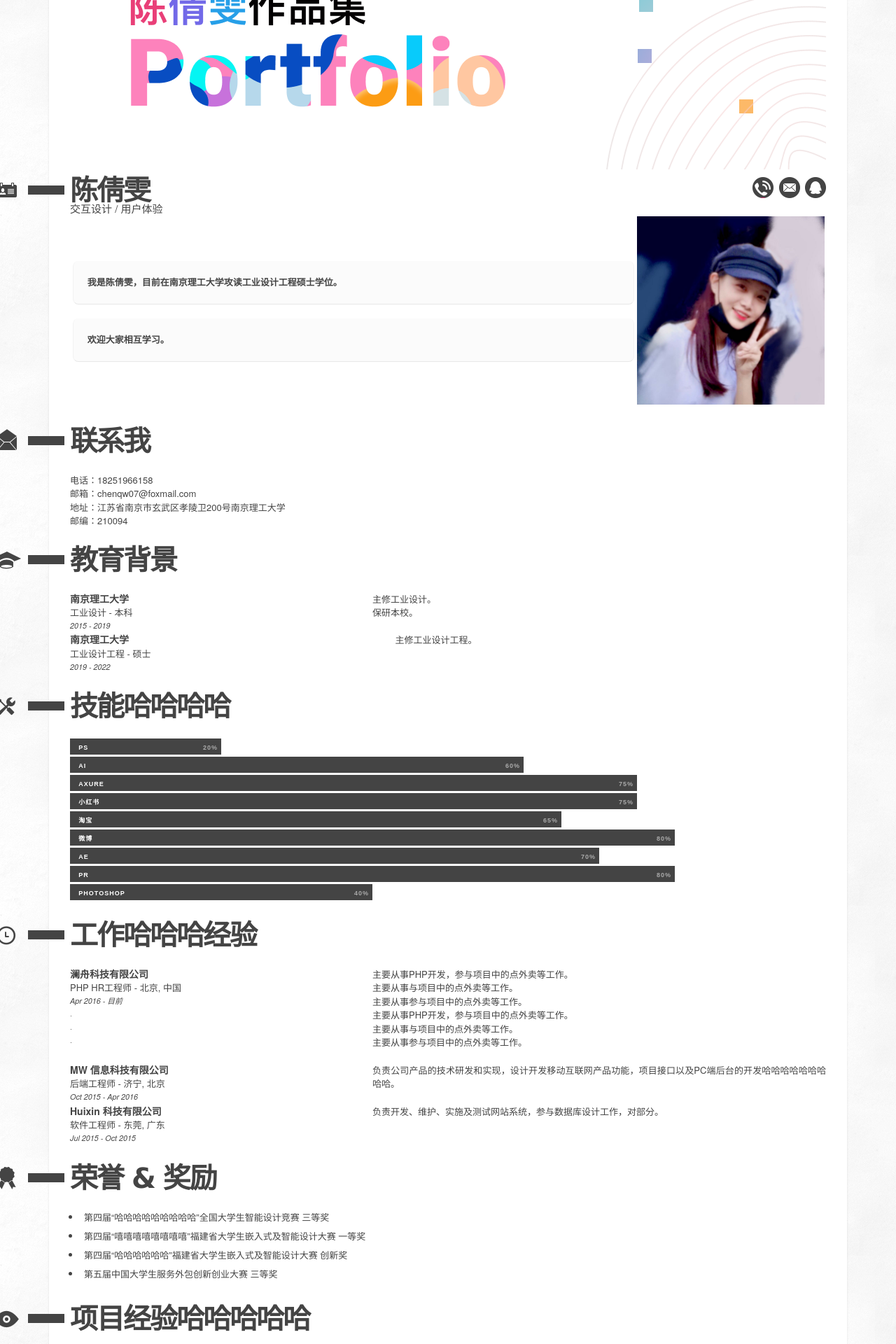
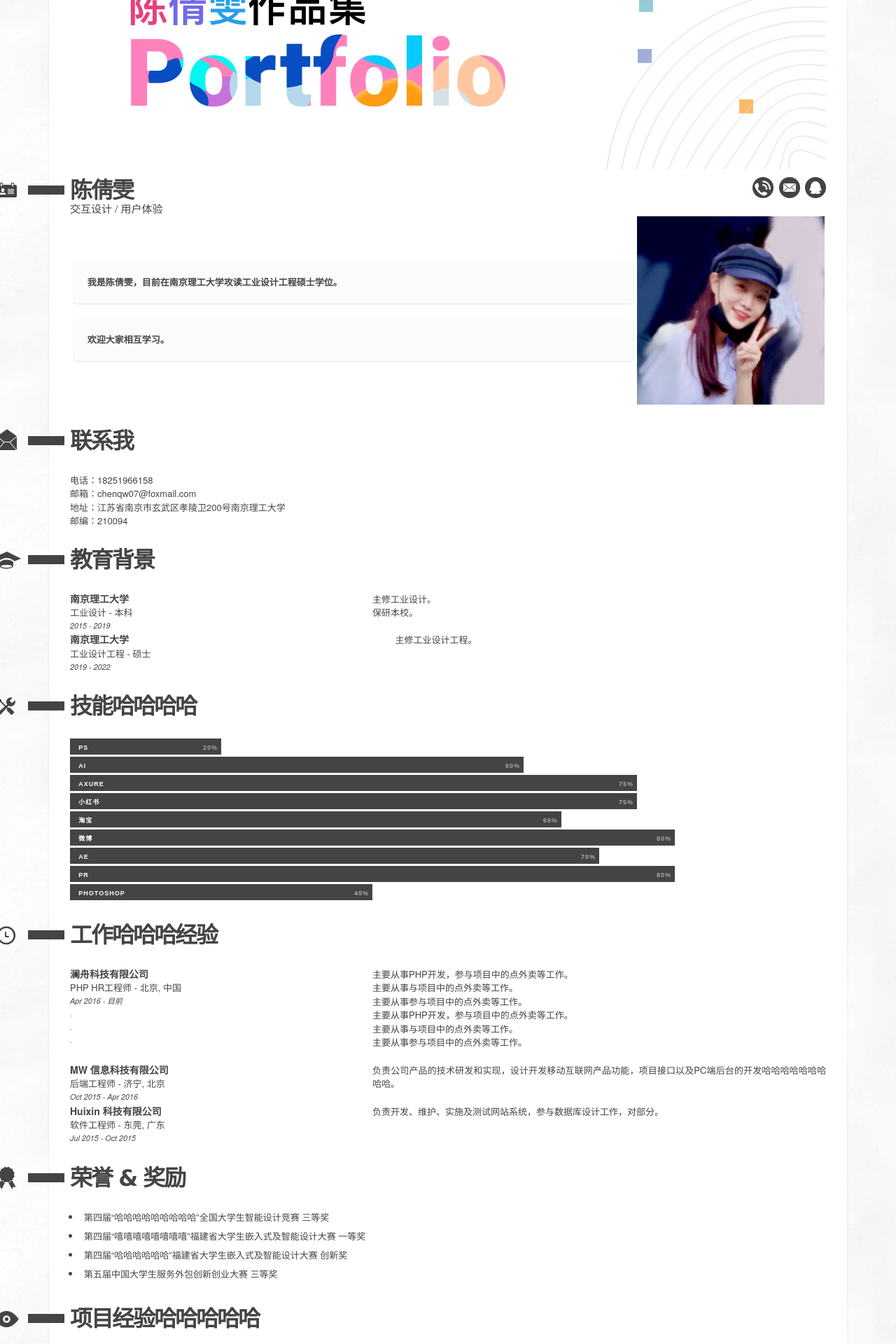
Before and after one commit to Tatata07/chenqw.github.io, a PHP site: page /index.html in a window 1280 px wide. Shown: the part 492-2412 px from the top of the page at 70% size. Run offline with PHP 8.4, Linux system fonts and the light colour scheme.

Commit message:
Update style.css

```diff
--- a/css/style.css
+++ b/css/style.css
@@ -120,7 +120,7 @@ h3 {
 /* ------------------------*/
 h2.sectionHead {
     clear: both;
-    font: bold 40px/12px 'verdana', sans-serif;
+    font: bold 32px/12px 'verdana', sans-serif;
     margin: 40px -60px;
     border-left: 52px solid #444;
     color: #444;
```
